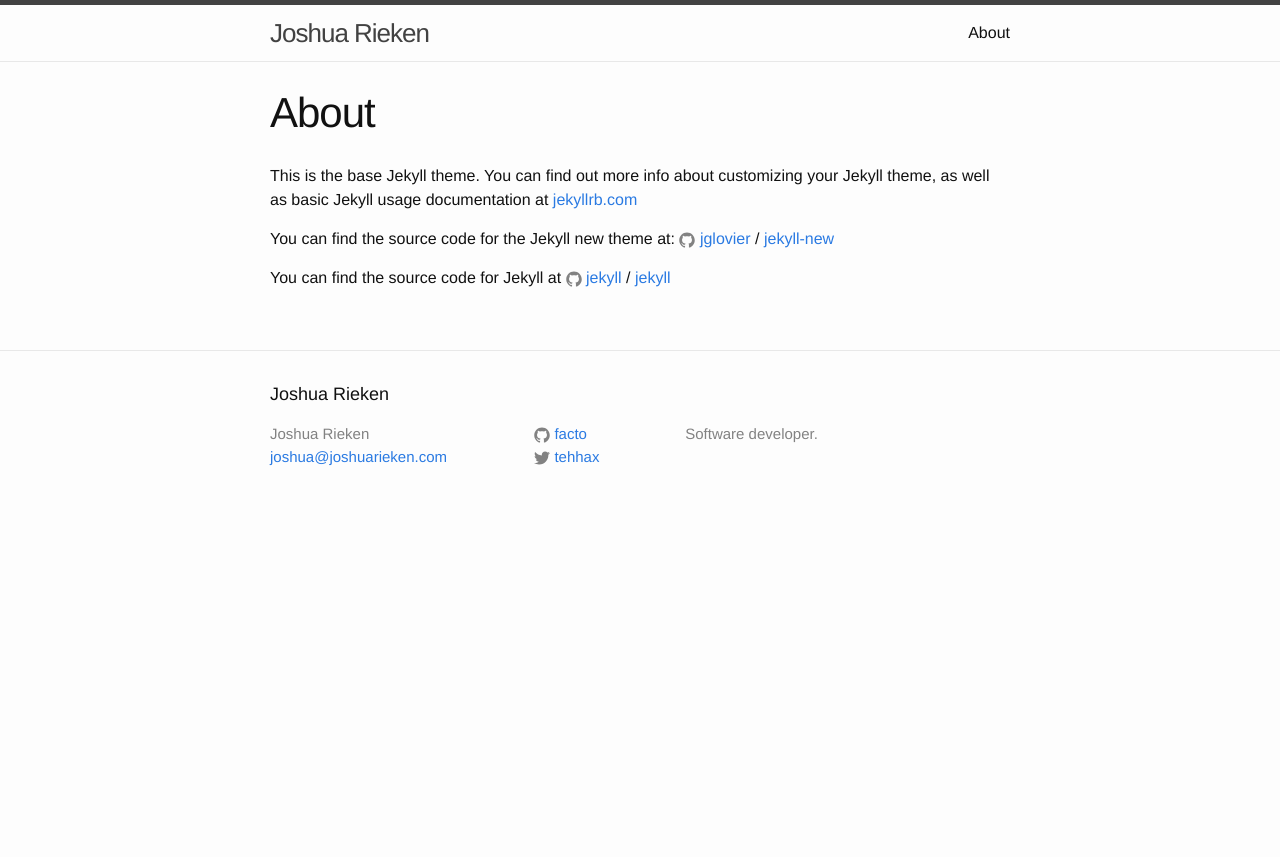
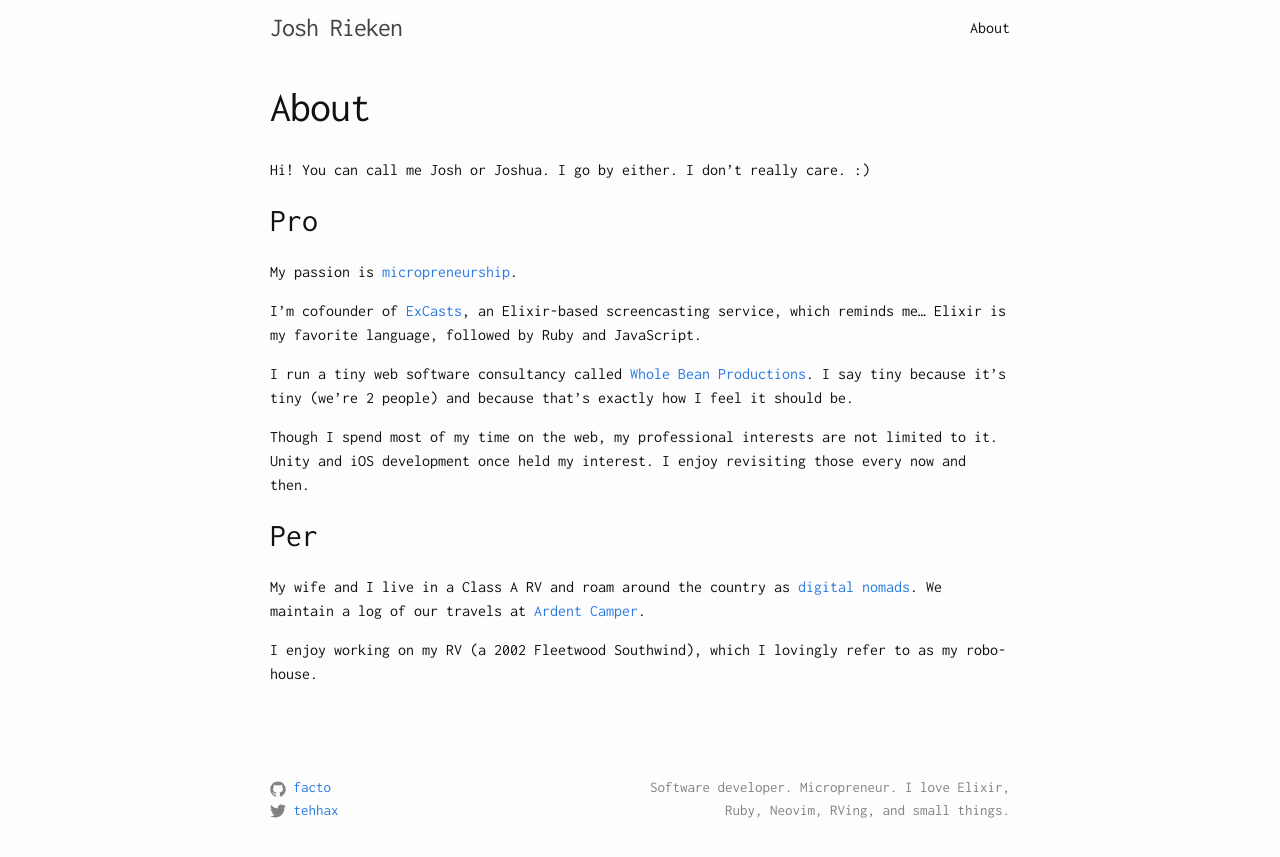
Before and after one commit to facto/facto.github.io, a Jekyll site: the page built from about.md, in a window 1280 px wide. Shown: the top 857 px of the page. Built offline with Jekyll 4.4.1, drawn with Linux system fonts in a browser that asks for light colours.

Commit message:
First shot at a minimalist theme

```diff
--- a/_config.yml
+++ b/_config.yml
@@ -6,10 +6,10 @@
 # 'jekyll serve'. If you change this file, please restart the server process.
 
 # Site settings
-title: Joshua Rieken
+title: Josh Rieken
 email: joshua@joshuarieken.com
 description: > # this means to ignore newlines until "baseurl:"
-  Software developer.
+  Software developer. Micropreneur. I love Elixir, Ruby, Neovim, RVing, and small things.
 baseurl: "" # the subpath of your site, e.g. /blog
 url: "http://www.joshuarieken.com" # the base hostname & protocol for your site
 twitter_username: tehhax
--- a/_includes/footer.html
+++ b/_includes/footer.html
@@ -2,17 +2,8 @@
 
   <div class="wrapper">
 
-    <h2 class="footer-heading">{{ site.title }}</h2>
-
     <div class="footer-col-wrapper">
-      <div class="footer-col footer-col-1">
-        <ul class="contact-list">
-          <li>{{ site.title }}</li>
-          <li><a href="mailto:{{ site.email }}">{{ site.email }}</a></li>
-        </ul>
-      </div>
-
-      <div class="footer-col footer-col-2">
+      <div class="footer-col footer-col-4">
         <ul class="social-media-list">
           {% if site.github_username %}
           <li>
@@ -28,8 +19,8 @@
         </ul>
       </div>
 
-      <div class="footer-col footer-col-3">
-        <p>{{ site.description }}</p>
+      <div class="footer-col footer-col-4">
+        <p class="description">{{ site.description }}</p>
       </div>
     </div>
 
--- a/_sass/_layout.scss
+++ b/_sass/_layout.scss
@@ -2,8 +2,6 @@
  * Site header
  */
 .site-header {
-    border-top: 5px solid $grey-color-dark;
-    border-bottom: 1px solid $grey-color-light;
     min-height: 56px;
 
     // Positioning context for the mobile navigation icon
@@ -47,8 +45,6 @@
         top: 9px;
         right: $spacing-unit / 2;
         background-color: $background-color;
-        border: 1px solid $grey-color-light;
-        border-radius: 5px;
         text-align: right;
 
         .menu-icon {
@@ -98,8 +94,11 @@
  * Site footer
  */
 .site-footer {
-    border-top: 1px solid $grey-color-light;
     padding: $spacing-unit 0;
+
+    .description {
+        text-align: right;
+    }
 }
 
 .footer-heading {
@@ -139,6 +138,11 @@
 .footer-col-3 {
     width: -webkit-calc(45% - (#{$spacing-unit} / 2));
     width:         calc(45% - (#{$spacing-unit} / 2));
+}
+
+.footer-col-4 {
+    width: -webkit-calc(50% - (#{$spacing-unit} / 2));
+    width:         calc(50% - (#{$spacing-unit} / 2));
 }
 
 @include media-query($on-laptop) {
--- a/about.md
+++ b/about.md
@@ -4,12 +4,20 @@ title: About
 permalink: /about/
 ---
 
-This is the base Jekyll theme. You can find out more info about customizing your Jekyll theme, as well as basic Jekyll usage documentation at [jekyllrb.com](http://jekyllrb.com/)
+Hi! You can call me Josh or Joshua. I go by either. I don't really care. :)
 
-You can find the source code for the Jekyll new theme at:
-{% include icon-github.html username="jglovier" %} /
-[jekyll-new](https://github.com/jglovier/jekyll-new)
+## Pro
 
-You can find the source code for Jekyll at
-{% include icon-github.html username="jekyll" %} /
-[jekyll](https://github.com/jekyll/jekyll)
+My passion is [micropreneurship](http://www.businessn2k.com/rise-of-the-micropreneur/).
+
+I'm cofounder of [ExCasts](http://excasts.com), an Elixir-based screencasting service, which reminds me... Elixir is my favorite language, followed by Ruby and JavaScript.
+
+I run a tiny web software consultancy called [Whole Bean Productions](http://wholebean.net). I say tiny because it's tiny (we're 2 people) and because that's exactly how I feel it should be.
+
+Though I spend most of my time on the web, my professional interests are not limited to it. Unity and iOS development once held my interest. I enjoy revisiting those every now and then.
+
+## Per
+
+My wife and I live in a Class A RV and roam around the country as [digital nomads](https://en.wikipedia.org/wiki/Digital_nomad). We maintain a log of our travels at [Ardent Camper](http://ardentcamper.com).
+
+I enjoy working on my RV (a 2002 Fleetwood Southwind), which I lovingly refer to as my robo-house.
--- a/css/main.scss
+++ b/css/main.scss
@@ -3,10 +3,10 @@
 ---
 @charset "utf-8";
 
-
+@import url(https://fonts.googleapis.com/css?family=Inconsolata:400,700);
 
 // Our variables
-$base-font-family: "Helvetica Neue", Helvetica, Arial, sans-serif;
+$base-font-family: "Inconsolata", Helvetica, Arial, sans-serif;
 $base-font-size:   16px;
 $base-font-weight: 400;
 $small-font-size:  $base-font-size * 0.875;
```
Also changed, not shown: _posts/2015-11-13-welcome-to-jekyll.markdown (deleted, +0 -25 lines).
